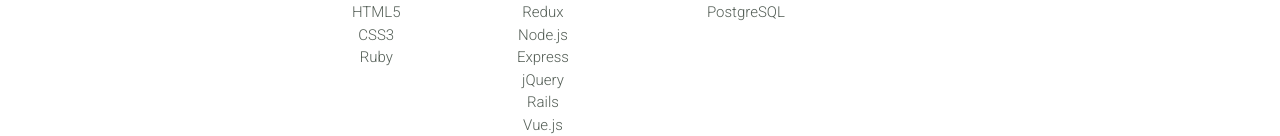
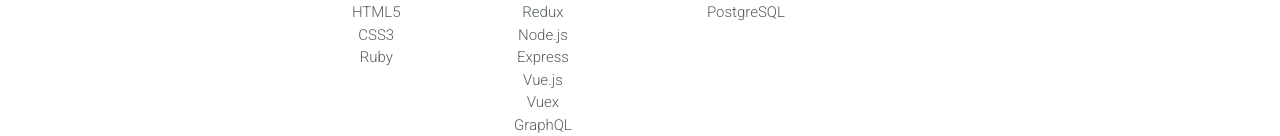
Before and after one commit to tumiduong/tumiduong.github.io, a React (Create React App) app: page /#/ in a window 1280 px wide. Shown: the part 664-800 px from the top of the page. Built offline with nearby package versions, Linux system fonts and the light colour scheme.

Commit message:
add frameworks to list

```diff
--- a/src/components/pages/HomePage.js
+++ b/src/components/pages/HomePage.js
@@ -31,9 +31,11 @@
                         <li className='list-item'>Redux</li>
                         <li className='list-item'>Node.js</li>
                         <li className='list-item'>Express</li>
+                        <li className='list-item'>Vue.js</li>
+                        <li className='list-item'>Vuex</li>
+                        <li className='list-item'>GraphQL</li>
                         <li className='list-item'>jQuery</li>
                         <li className='list-item'>Rails</li>
-                        <li className='list-item'>Vue.js</li>
                     </ul>
                     <ul className='list'>
                         <li className='list-title'>Systems & Databases</li>
```
